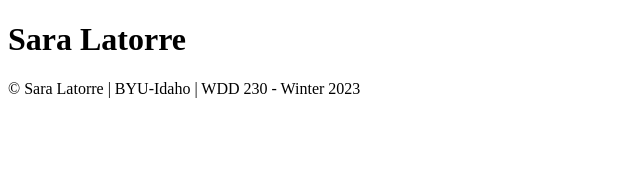
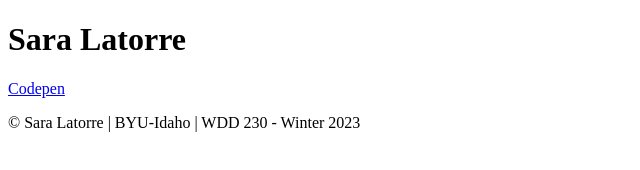
Before and after one commit to saraltr/wdd230, a plain HTML site: page index.html in a window 1280 px wide. Shown: the whole page, without its empty margins (0-640 px from the left). Drawn offline with Linux system fonts and the light colour scheme.

Commit message:
codepen link added

```diff
--- a/index.html
+++ b/index.html
@@ -11,7 +11,11 @@
     <header>
         <h1>WDD 230 Home Page</h1>
     </header>
-
+    <main>
+        <p>
+            <a href="https://codepen.io/your-work/">Codepen</a>
+        </p>
+    </main>
     <footer>
         &copy; Sara Latorre | BYU-Idaho | WDD 230 - Winter 2023
     </footer>
```
